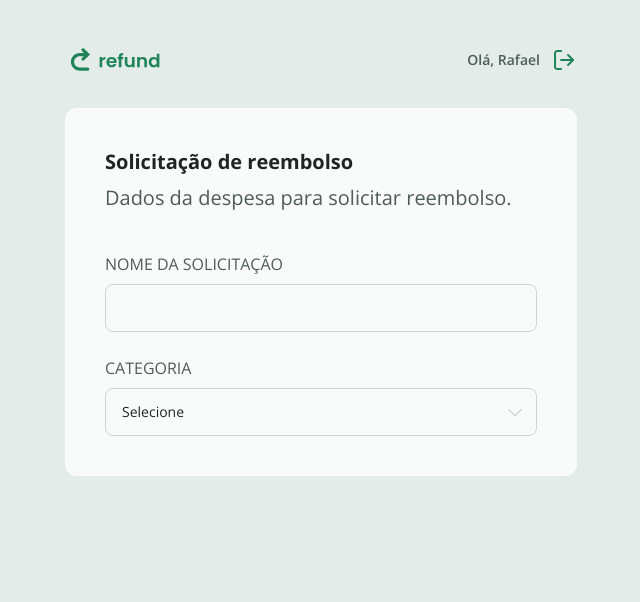
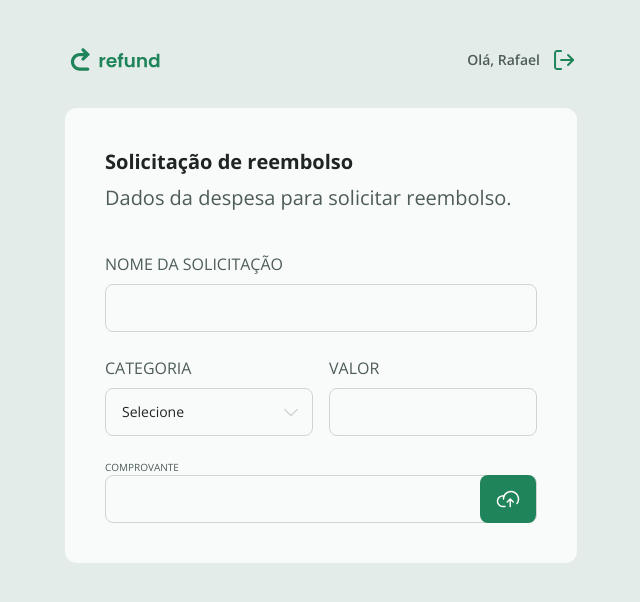
Before and after one commit to RafaelxSouto/refound, a React (Vite) app: page / in a window 1280 px wide. Shown: the top 602 px of the page, without its empty margins (319-959 px from the left). Built offline with nearby package versions, Linux system fonts and the light colour scheme.

Commit message:
feat: add Upload component and integrate it into Refund page

```diff
--- /dev/null
+++ b/src/components/Upload.tsx
@@ -0,0 +1,30 @@
+import uploadSvg from '../assets/upload.svg'
+
+type Props = React.ComponentProps<'input'> & {
+  filename?: string | null
+}
+
+export function Upload({ filename = null, ...rest }: Props) {
+  return (
+    <div>
+      <legend className="uppercase text-xxs text-gray-200 mb02 ">
+        Comprovante
+      </legend>
+
+      <div className="w-full h-12 flex items-center rounded-lg border border-gray-300 text-sm text-gray-100 bg-transparent outline-none">
+        <input type="file" id="upload" className="hidden" {...rest} />
+
+        <span className="text-xs text-gray-100 flex-1 pl-4">
+          {filename ?? 'Selecione o arquivo'}
+        </span>
+
+        <label
+          htmlFor="upload"
+          className="flex h-12 px-4 items-center bg-green-100 rounded-lg cursor-pointer disabled:opacity-50 hover:bg-green-200 transition ease-linear"
+        >
+          <img src={uploadSvg} alt="Ícone de upload" className="w-6 h-6" />
+        </label>
+      </div>
+    </div>
+  )
+}
--- a/src/pages/Refund.tsx
+++ b/src/pages/Refund.tsx
@@ -1,6 +1,7 @@
 import { useState } from 'react'
 import { CATEGORIES, CATEGORIES_KEYS } from '../utils/categories'
 import { Input } from '../components/Input'
+import { Upload } from '../components/Upload'
 import { Select } from '../components/Select'
 
 export function Refund() {
@@ -17,7 +18,7 @@ export function Refund() {
       </header>
 
       <Input required legend="Nome da solicitação" />
-
+      <div className="flex gap-4">
         <Select
           required
           legend="Categoria"
@@ -30,6 +31,11 @@ export function Refund() {
             </option>
           ))}
         </Select>
+
+        <Input legend="Valor" required />
+      </div>
+
+      <Upload filename=""/>
     </form>
   )
 }
```
Lines whose indentation alone changed are shown as unchanged.
